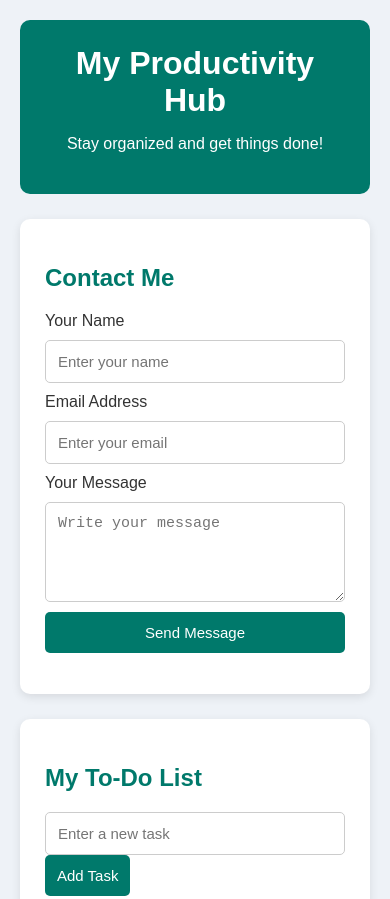
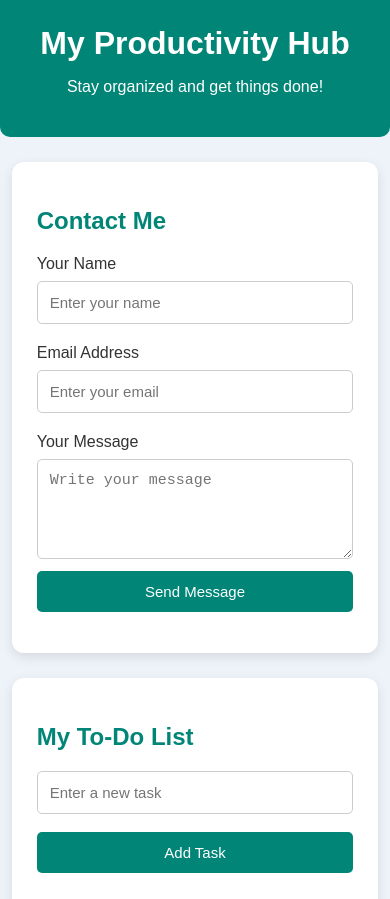
Before and after one commit to 23am1a3195-del/ApexPlanet-Web-Development-Internship, a plain HTML site: page ApexPlanet_Task2/index.html in a window 390 px wide. Shown: the top 899 px of the page. Drawn offline with Linux system fonts and the light colour scheme.

Commit message:
Update style.css

```diff
--- a/ApexPlanet_Task2/style.css
+++ b/ApexPlanet_Task2/style.css
@@ -1,106 +1,149 @@
 
-/* General styling */
 * {
     box-sizing: border-box;
 }
 
 body {
+    margin: 0;
     font-family: Arial, sans-serif;
-    background-color: #eef2f7;
-    margin: 0;
-    padding: 20px;
+    background-color: #eef3f9;
     color: #333;
 }
 
-/* Header */
 header {
+    background-color: #008577;
+    color: white;
     text-align: center;
-    background-color: #00796b;
-    color: white;
     padding: 25px;
-    border-radius: 10px;
-    margin-bottom: 25px;
+    border-radius: 0 0 10px 10px;
 }
 
 header h1 {
-    margin: 0 0 10px;
+    margin: 0 0 12px;
 }
 
-/* Main container */
-.container {
+main {
+    width: 90%;
     max-width: 800px;
-    margin: auto;
+    margin: 25px auto;
 }
 
-/* Cards */
 .card {
     background-color: white;
     padding: 25px;
     margin-bottom: 25px;
-    border-radius: 10px;
-    box-shadow: 0 3px 10px rgba(0,0,0,0.1);
+    border-radius: 12px;
+    box-shadow: 0 4px 12px rgba(0,0,0,0.1);
 }
 
 h2 {
-    color: #00796b;
+    color: #008577;
+    margin-top: 20px;
 }
 
-/* Form */
-form {
-    display: flex;
-    flex-direction: column;
-    gap: 10px;
+label {
+    display: block;
+    margin: 12px 0 8px;
 }
 
 input, textarea {
+    width: 100%;
     padding: 12px;
     border: 1px solid #ccc;
     border-radius: 5px;
     font-size: 15px;
-    width: 100%;
+    margin-bottom: 8px;
 }
 
 textarea {
-    min-height: 100px;
+    height: 100px;
     resize: vertical;
 }
 
-/* Buttons */
 button {
-    background-color: #00796b;
+    background-color: #008577;
     color: white;
-    padding: 12px;
     border: none;
+    padding: 12px 18px;
     border-radius: 5px;
     cursor: pointer;
     font-size: 15px;
 }
 
 button:hover {
-    background-color: #004d40;
+    background-color: #006b60;
 }
 
-/* To-do list */
-.todo-input {
+#contactForm button {
+    width: 100%;
+}
+
+#formMessage {
+    color: green;
+    font-weight: bold;
+}
+
+.task-input {
     display: flex;
     gap: 10px;
+    margin-top: 20px;
 }
 
-.todo-input button {
-    white-space: nowrap;
+.task-input input {
+    flex: 1;
+    min-width: 0;
 }
 
-ul {
+#taskList {
     padding-left: 20px;
 }
 
-li {
-    margin: 12px 0;
+#taskList li {
+    display: flex;
+    align-items: center;
+    gap: 10px;
+    margin: 15px 0;
+    padding: 10px;
+    background-color: #f5f5f5;
+    border-radius: 5px;
 }
 
-/* Footer */
+#taskList li span {
+    flex: 1;
+    overflow-wrap: anywhere;
+}
+
+#taskList li.completed span {
+    text-decoration: line-through;
+    color: gray;
+}
+
+#taskList input[type="checkbox"] {
+    width: auto;
+    margin: 0;
+}
+
+.delete-btn {
+    background-color: #dc3545;
+    padding: 8px 12px;
+}
+
+.delete-btn:hover {
+    background-color: #b02a37;
+}
+
 footer {
     text-align: center;
-    padding: 15px;
+    padding: 20px;
     color: #555;
 }
+
+@media (max-width: 500px) {
+    main {
+        width: 94%;
+    }
+
+    .task-input {
+        flex-direction: column;
+    }
+}
```
